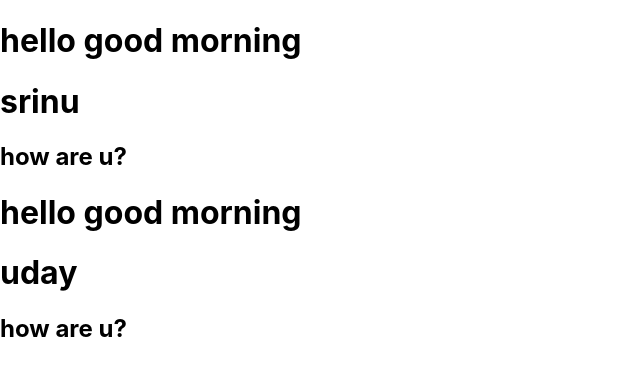
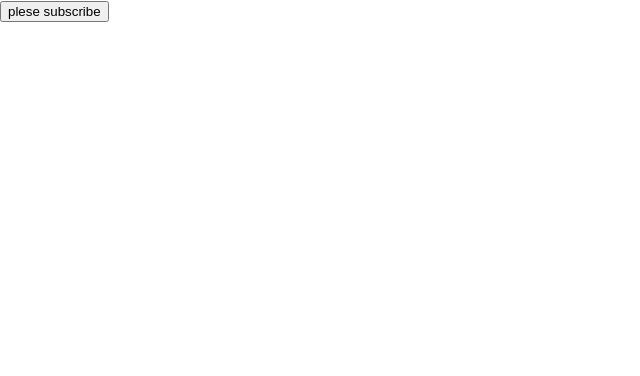
Before and after one commit to srinukk/react_class1, a React (Create React App) app: page / in a window 1280 px wide. Shown: the top 376 px of the page, without its empty margins (0-640 px from the left). Built offline with nearby package versions, Linux system fonts and the light colour scheme.

Commit message:
crud operations in react

```diff
--- a/src/App.js
+++ b/src/App.js
@@ -1,6 +1,10 @@
 // import ButtonComponent from "./components/button/button"
-import GreetingComponent from "./components/greetings/greeting"
+// import GreetingComponent from "./components/greetings/greeting"
 // import Buttoncomponent from "./components/button/button"
+
+import Youtubebutton from "./components/youtubebutton/youtubebutton"
+
+
 
 
 
@@ -10,14 +14,9 @@ const Hello = ()=>{
 return(
   <>
 
- <GreetingComponent>
-<h1>srinu</h1>
-<h2>how are u?</h2>
- </GreetingComponent>
- <GreetingComponent>
- <h1>uday</h1>
-<h2>how are u?</h2>
- </GreetingComponent>
+<Youtubebutton/>
+
+
   </>
 )
 
--- /dev/null
+++ b/src/components/todos/todos.js
@@ -0,0 +1,83 @@
+import { Component } from "react";
+
+
+
+
+class Todos extends Component{
+     state = {
+        todos:["apple","banana"],
+        add:"orange"
+     }
+     addnew = ()=>{
+        this.setState(
+            {
+              todos:[...this.state.todos,this.state.add]
+            }
+        )
+     }
+     deleteone = (index) => {
+        const newlist=this.state.todos
+        newlist.splice(index,1);
+        this.setState(
+            {
+                todos:newlist
+            }
+        )
+
+
+     };
+     updateone = (index) => {
+         const ufruit="avacado";
+         const updatetodos = this.state.todos.map((eachone,i) => {
+            if(index===i){
+
+                return console.log(ufruit)
+
+            }else{
+
+                return console.log(ufruit)
+            }
+         })
+         this.setState(
+            {
+                todos:updatetodos
+            }
+         )
+
+     }
+
+
+    render(){
+        return(
+       <>
+       <button onClick={this.addnew}>click to add</button>
+       <ol>
+       {
+            this.state.todos.map((eachfruit) => {
+                return(
+
+                    <>
+
+                    <li>{eachfruit}</li>
+                    <button onClick={() => this.deleteone()}>delete</button>
+                    <button onClick={() => this.updateone()}>update</button>
+
+
+                    </>
+
+                )
+
+
+            })
+
+
+       }
+       </ol>
+
+       </>
+
+        )
+    }
+
+}
+export default Todos
--- /dev/null
+++ b/src/components/youtubebutton/youtubebutton.js
@@ -0,0 +1,46 @@
+
+import { Component } from "react";
+import GreetingComponent from "../greetings/greeting";
+import Todos from "../todos/todos";
+
+class Youtubebutton extends Component{
+    state = {
+           subscribe:"plese subscribe",
+           subscribed:"thank's for subscribing",
+           issubscribe:false
+    };
+    changetext = ()=>{
+        this.setState(
+            {
+                issubscribe:!this.state.issubscribe
+            },
+            ()=>{
+
+            }
+        );
+
+    };
+
+
+    render(){
+        return(
+
+            <>
+            <button onClick={this.changetext}>
+                {this.state.issubscribe?
+                this.state.subscribed:
+                this.state.subscribe}</button>
+                {this.state.issubscribe &&
+                 (<><GreetingComponent>enjoy pangagooo</GreetingComponent><br></br>
+                 <Todos/>
+                 </>)}
+            </>
+        )
+
+    }
+
+
+
+
+}
+export default Youtubebutton
```
